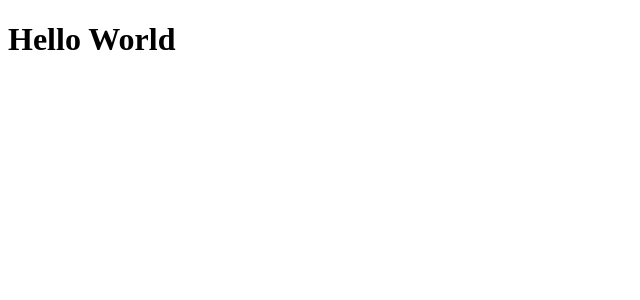
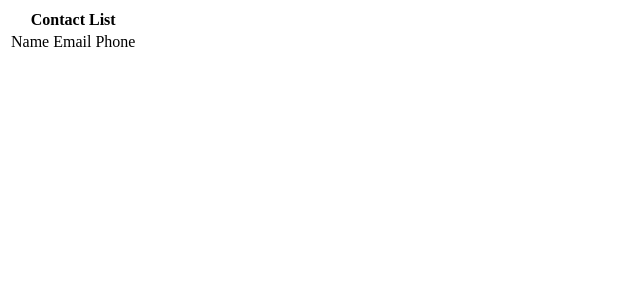
Before and after one commit to dane-hoffman/block_26_workshop, a React (Vite) app: page / in a window 1280 px wide. Shown: the top 300 px of the page, without its empty margins (0-640 px from the left). Built offline with nearby package versions, Linux system fonts and the light colour scheme.

Commit message:
Added contact list to App.jsx; displays list with headings to screen.

```diff
--- a/src/App.jsx
+++ b/src/App.jsx
@@ -1,11 +1,11 @@
 import React from 'react'
 import { useState } from 'react'
+import ContactList from './components/ContactList'
 
-function App() {
+export default function App() {
   return (
-<h1>Hello World</h1>
-
-  )
-};
-
-export default App
+    <>
+      <ContactList />
+    </>
+  );
+}
--- a/src/components/ContactList.jsx
+++ b/src/components/ContactList.jsx
@@ -1,4 +1,4 @@
-    import React from "react";
+import React from 'react';
 
 export default function ContactList() {
 
```
